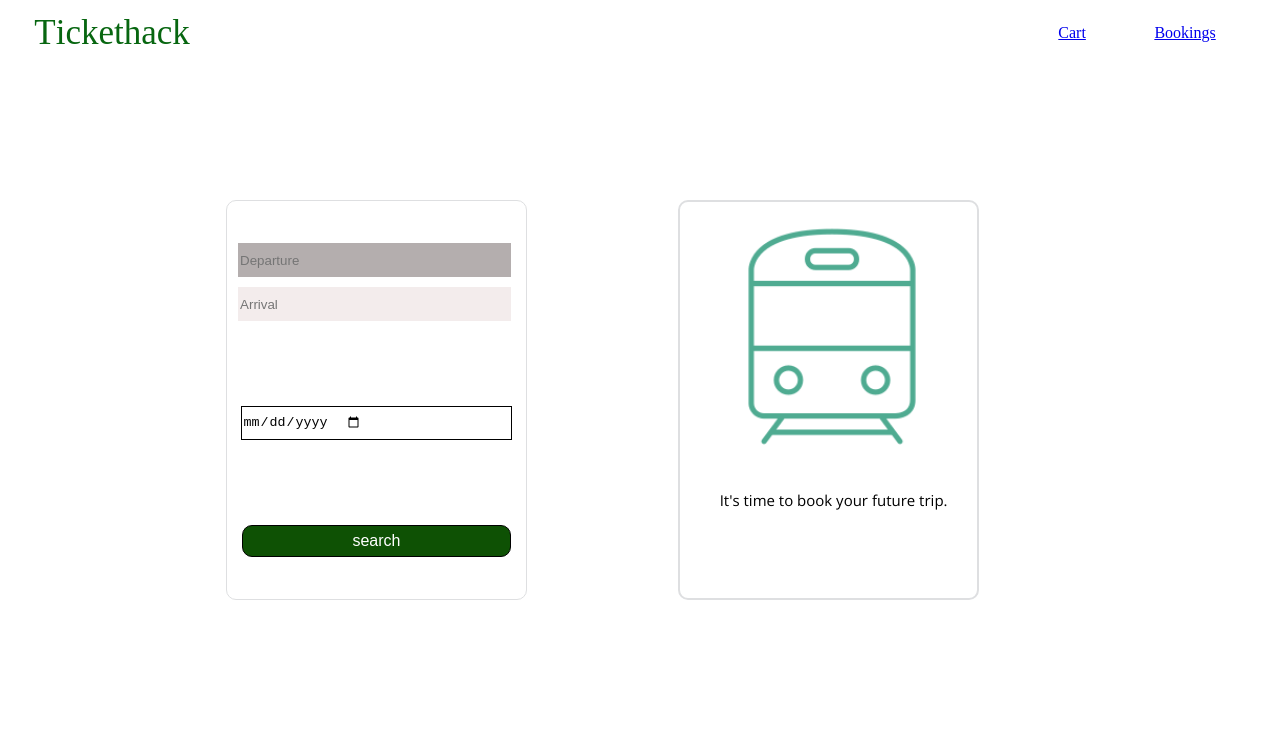
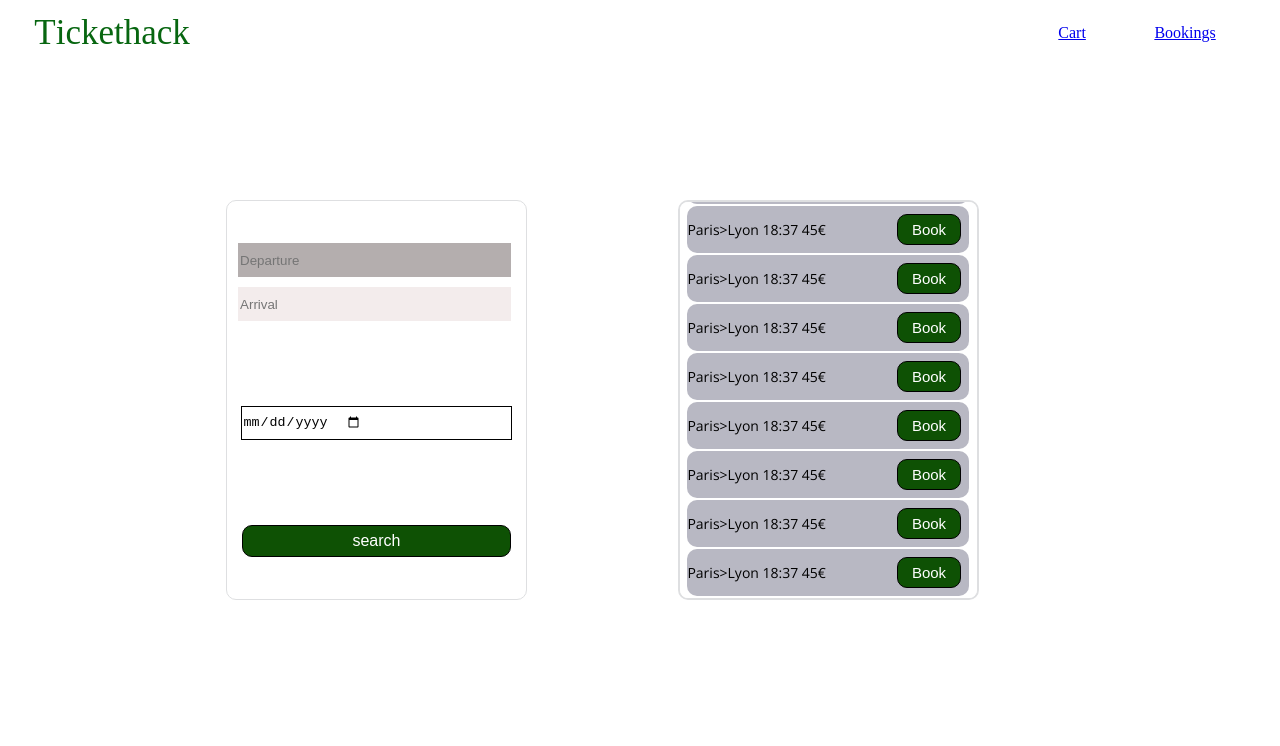
Before and after one commit to H-djivandjy/ticketHack, a plain HTML site: page frontend/index.html in a window 1280 px wide. Drawn offline with nearby package versions, Linux system fonts and the light colour scheme.

Commit message:
update front

```diff
--- a/frontend/index.html
+++ b/frontend/index.html
@@ -1,5 +1,5 @@
 <!DOCTYPE html>
-<html>
+<html lang="en">
 
 <head>
   <meta charset="UTF-8" />
@@ -58,8 +58,64 @@
 
 
     <div id="content-right">
-      <img class="img" src="images/train.png"/>
-      <p class="text">It's time to book your future trip.</p>
+      <!-- <img class="img" src="images/train.png"/>
+      <p class="text">It's time to book your future trip.</p> -->
+      <div id="trips-to-book">
+        <p class="trips">Paris>Lyon 18:37 45€</p>
+        <button type="button" id="btn-book">Book</button>
+    </div>
+    <div id="trips-to-book">
+      <p class="trips">Paris>Lyon 18:37 45€</p>
+      <button type="button" id="btn-book">Book</button>
+  </div>
+  <div id="trips-to-book">
+    <p class="trips">Paris>Lyon 18:37 45€</p>
+    <button type="button" id="btn-book">Book</button>
+</div>
+<div id="trips-to-book">
+  <p class="trips">Paris>Lyon 18:37 45€</p>
+  <button type="button" id="btn-book">Book</button>
+</div>
+<div id="trips-to-book">
+  <p class="trips">Paris>Lyon 18:37 45€</p>
+  <button type="button" id="btn-book">Book</button>
+</div>
+<div id="trips-to-book">
+  <p class="trips">Paris>Lyon 18:37 45€</p>
+  <button type="button" id="btn-book">Book</button>
+</div>
+<div id="trips-to-book">
+  <p class="trips">Paris>Lyon 18:37 45€</p>
+  <button type="button" id="btn-book">Book</button>
+</div>
+<div id="trips-to-book">
+  <p class="trips">Paris>Lyon 18:37 45€</p>
+  <button type="button" id="btn-book">Book</button>
+</div>
+<div id="trips-to-book">
+  <p class="trips">Paris>Lyon 18:37 45€</p>
+  <button type="button" id="btn-book">Book</button>
+</div>
+<div id="trips-to-book">
+  <p class="trips">Paris>Lyon 18:37 45€</p>
+  <button type="button" id="btn-book">Book</button>
+</div>
+<div id="trips-to-book">
+  <p class="trips">Paris>Lyon 18:37 45€</p>
+  <button type="button" id="btn-book">Book</button>
+</div>
+<div id="trips-to-book">
+  <p class="trips">Paris>Lyon 18:37 45€</p>
+  <button type="button" id="btn-book">Book</button>
+</div>
+<div id="trips-to-book">
+  <p class="trips">Paris>Lyon 18:37 45€</p>
+  <button type="button" id="btn-book">Book</button>
+</div>
+<div id="trips-to-book">
+  <p class="trips">Paris>Lyon 18:37 45€</p>
+  <button type="button" id="btn-book">Book</button>
+</div>
     </div>
 
   </div>
--- a/frontend/script.js
+++ b/frontend/script.js
@@ -5,7 +5,7 @@ const departureInput = document.querySelector('#departure').value
 const arrivalInput =document.querySelector('#arrival').value
 const dateInput =document.querySelector('#date').value
 
-// console.log(dateInput)
+console.log(dateInput)
 
 const tripObj = {
     departure: departureInput,
--- a/frontend/style.css
+++ b/frontend/style.css
@@ -131,6 +131,11 @@ body {
     background-color: white;
     border-radius: 10px;
     border: solid 2px rgb(222, 223, 225);
+    display: flex;
+    flex-direction: column;
+    align-items: center;
+    justify-content: center;
+    overflow: scroll;
   }
   .img {
     width: 21vw;
@@ -145,8 +150,26 @@ body {
     font-size: 15px;
   }
 
+  #trips-to-book{
+    display: flex;
+    justify-content: space-between;
+    background-color: rgb(184, 184, 195);
+    align-content: center;
+    border-radius: 10px;
+    width: 22vw;
+    margin-top: 2px;
+  }
 
-
+  #btn-book {
+    width: 5vw;
+    border-radius: 10px;
+    color: #ffffff;
+    background-color: #0e5104;
+    font-size: 15px;
+    border: 1px solid black;
+    margin-right: 10px;
+    margin: 8px;
+  }
   .logo {
     width: 80px;
   }
```
